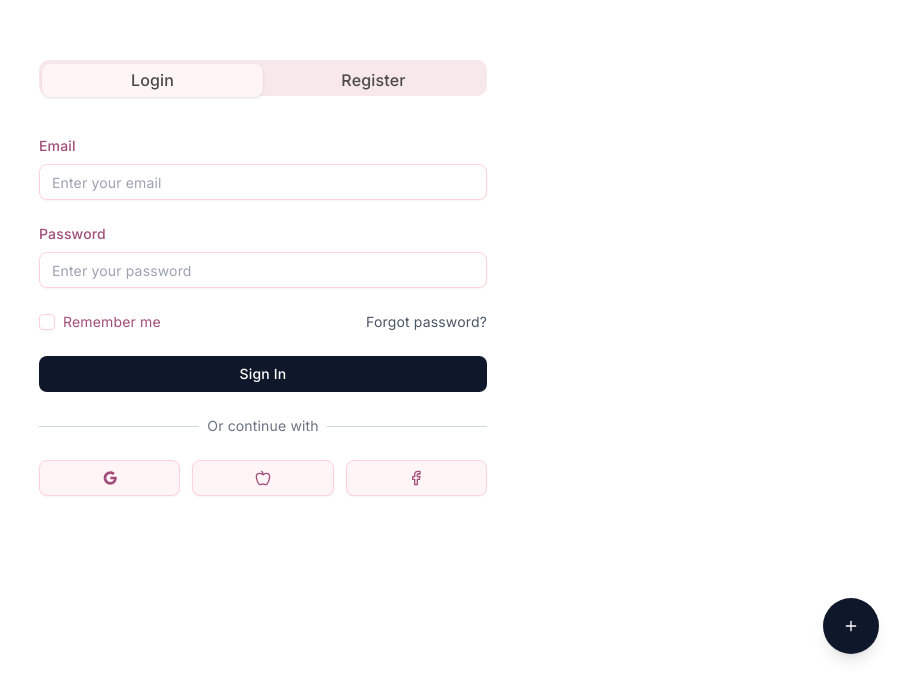
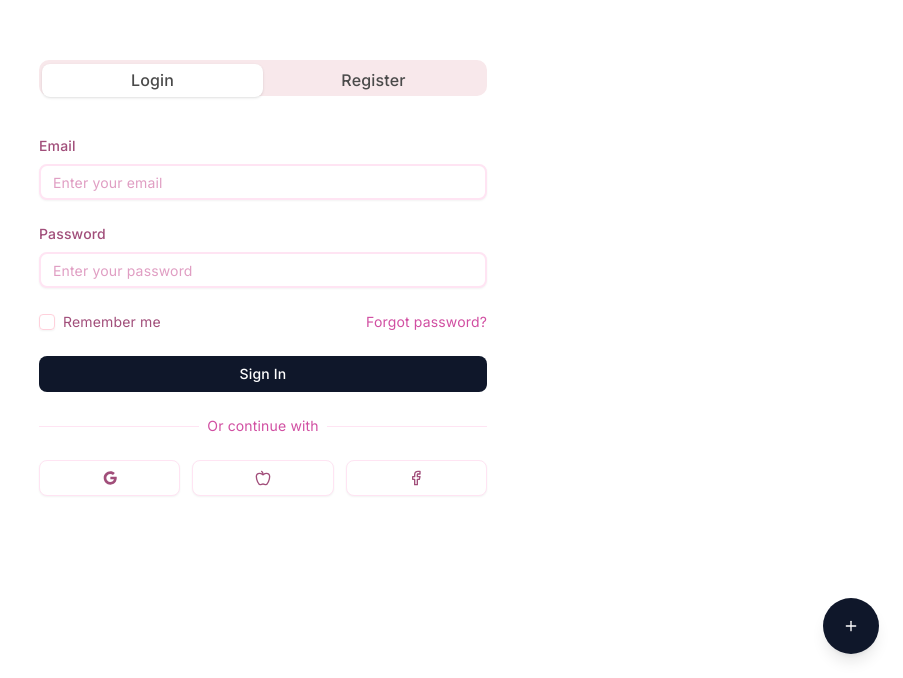
Before and after one commit to taybecks/albert-beans, a Next.js app in the folder albert/: page /login in a window 1280 px wide. Shown: the part 122-800 px from the top of the page, without its empty margins (377-1280 px from the left). Built offline with nearby package versions, Linux system fonts and the light colour scheme.

Commit message:
Update UI: Replace all light gray elements with light pink colors for consistent theme

```diff
--- a/albert/app/globals.css
+++ b/albert/app/globals.css
@@ -82,22 +82,22 @@
 
 :root {
   --radius: 0.625rem;
-  --background: #fff5f7;
+  --background: #fff;
   --foreground: #4a4a4a;
   --card: #ffffff;
   --card-foreground: #4a4a4a;
   --popover: #ffffff;
   --popover-foreground: #4a4a4a;
-  --primary: #ffb6c1;
+  --primary: #ff8fcf;
   --primary-foreground: #ffffff;
-  --secondary: #ffd1dc;
+  --secondary: #e0c3fc;
   --secondary-foreground: #4a4a4a;
   --muted: #f8e8eb;
   --muted-foreground: #9ca3af;
   --accent: #ffc0cb;
   --accent-foreground: #4a4a4a;
   --destructive: #ff6b6b;
-  --border: #ffd1dc;
+  --border: #ffe4f3;
   --input: #ffd1dc;
   --ring: #ffb6c1;
   --chart-1: #ffb6c1;
@@ -119,9 +119,20 @@
   --color-pink-dark: #ff8fcf;
   --color-purple: #e0c3fc;
   --color-purple-dark: #b388ff;
-  --color-gradient: linear-gradient(90deg, #ff8fcf 0%, #e0c3fc 100%);
+  --color-gradient: linear-gradient(90deg, #e0c3fc 0%, #ff8fcf 100%);
   --color-card: #fff6fa;
   --color-shadow: 0 4px 24px 0 rgba(255, 143, 207, 0.08);
+  --color-primary: #ff8fcf;
+  --color-secondary: #e0c3fc;
+  --color-text: #d14fa2;
+  --color-text-light: #e09ec3;
+  --color-hover: #ffe4f3;
+  --color-focus: #ffe4f3;
+  --color-disabled: #ffe4f3;
+  --color-error: #ff8fcf;
+  --color-success: #e0c3fc;
+  --color-warning: #ffd1e3;
+  --color-info: #e0c3fc;
 }
 
 .dark {
@@ -244,3 +255,163 @@
   color: #fff;
   border: none;
 }
+
+/* Update form elements */
+input[type="text"],
+input[type="email"],
+input[type="password"],
+input[type="number"],
+input[type="tel"],
+input[type="url"],
+input[type="search"],
+input[type="date"],
+input[type="datetime-local"],
+input[type="month"],
+input[type="week"],
+input[type="time"],
+input[type="color"],
+select,
+textarea {
+  background-color: #fff;
+  border: 2px solid #ffe4f3;
+  color: #d14fa2;
+}
+
+input[type="text"]:focus,
+input[type="email"]:focus,
+input[type="password"]:focus,
+input[type="number"]:focus,
+input[type="tel"]:focus,
+input[type="url"]:focus,
+input[type="search"]:focus,
+input[type="date"]:focus,
+input[type="datetime-local"]:focus,
+input[type="month"]:focus,
+input[type="week"]:focus,
+input[type="time"]:focus,
+input[type="color"]:focus,
+select:focus,
+textarea:focus {
+  border-color: #d14fa2;
+  box-shadow: 0 0 0 2px #ffe4f3;
+}
+
+/* Update disabled states */
+input:disabled,
+select:disabled,
+textarea:disabled,
+button:disabled {
+  background-color: #ffe4f3;
+  border-color: #ffe4f3;
+  color: #e09ec3;
+}
+
+/* Update focus states */
+*:focus-visible {
+  outline: 2px solid #d14fa2;
+  outline-offset: 2px;
+}
+
+/* Update selection background */
+::selection {
+  background-color: #ffe4f3;
+  color: #d14fa2;
+}
+
+/* Update scrollbar */
+::-webkit-scrollbar-thumb {
+  background-color: #ffe4f3;
+  border-radius: 9999px;
+}
+
+::-webkit-scrollbar-track {
+  background-color: #fff;
+}
+
+/* Update any remaining gray backgrounds */
+.bg-gray-100,
+.bg-gray-50,
+.bg-gray-200 {
+  background-color: #ffe4f3 !important;
+}
+
+/* Update borders */
+.border-gray-200,
+.border-gray-100 {
+  border-color: #ffe4f3 !important;
+}
+
+/* Update text colors */
+.text-gray-500,
+.text-gray-400 {
+  color: #e09ec3 !important;
+}
+
+.text-gray-600,
+.text-gray-700 {
+  color: #d14fa2 !important;
+}
+
+/* Update hover states */
+.hover\:bg-gray-100:hover,
+.hover\:bg-gray-50:hover {
+  background-color: #ffe4f3 !important;
+}
+
+/* Update focus states */
+.focus\:bg-gray-100:focus,
+.focus\:bg-gray-50:focus {
+  background-color: #ffe4f3 !important;
+}
+
+/* Update active states */
+.active\:bg-gray-100:active,
+.active\:bg-gray-50:active {
+  background-color: #ffe4f3 !important;
+}
+
+/* Update disabled states */
+.disabled\:bg-gray-100:disabled,
+.disabled\:bg-gray-50:disabled {
+  background-color: #ffe4f3 !important;
+}
+
+/* Update placeholder text */
+::placeholder {
+  color: #e09ec3 !important;
+}
+
+/* Update any remaining gray backgrounds in components */
+[class*="bg-gray"] {
+  background-color: #ffe4f3 !important;
+}
+
+/* Update any remaining gray borders in components */
+[class*="border-gray"] {
+  border-color: #ffe4f3 !important;
+}
+
+/* Update any remaining gray text in components */
+[class*="text-gray"] {
+  color: #d14fa2 !important;
+}
+
+/* Update any remaining gray hover states in components */
+[class*="hover:bg-gray"]:hover {
+  background-color: #ffe4f3 !important;
+}
+
+/* Update any remaining gray focus states in components */
+[class*="focus:bg-gray"]:focus {
+  background-color: #ffe4f3 !important;
+}
+
+/* Update any remaining gray active states in components */
+[class*="active:bg-gray"]:active {
+  background-color: #ffe4f3 !important;
+}
+
+/* Update any remaining gray disabled states in components */
+[class*="disabled:bg-gray"]:disabled {
+  background-color: #ffe4f3 !important;
+}
```
